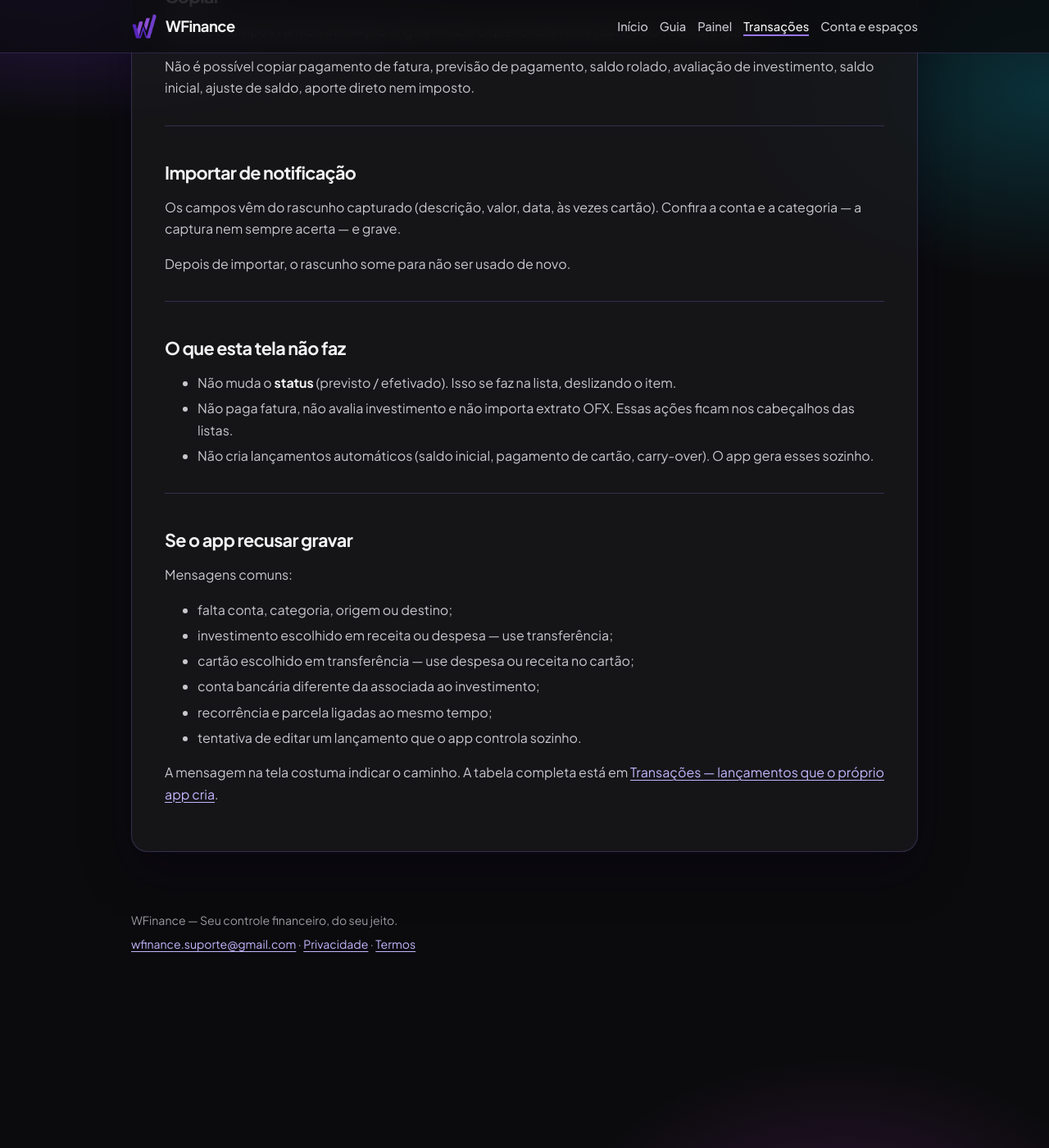
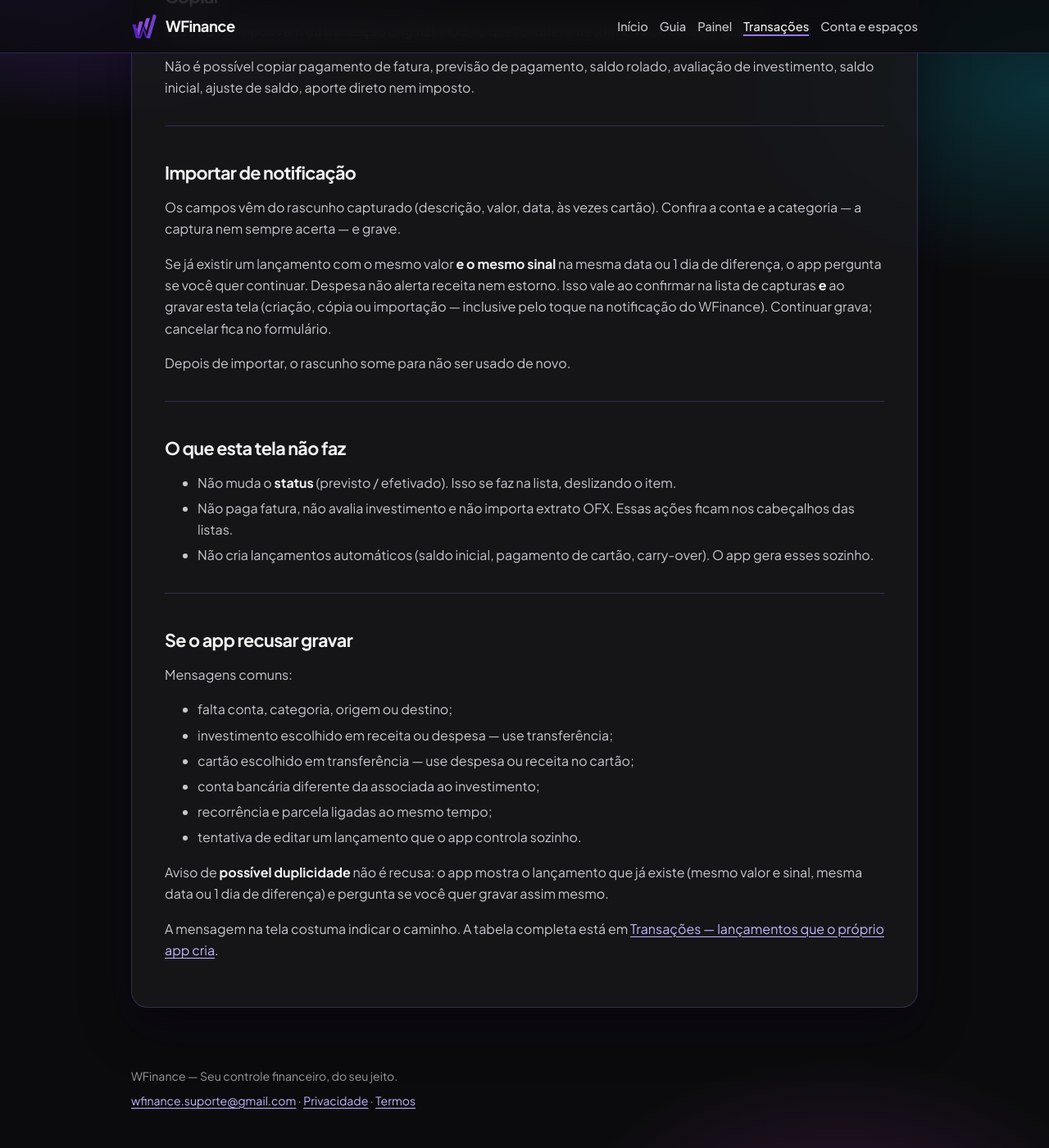
Before and after one commit to wrodriguesjr/WFinanceDocs, a Jekyll site: the page built from docs/UserGuide/Transactions/ManageTransaction.md, in a window 1280 px wide and 1400 px high, scrolled down 3131 px. Shown: the whole window at 82% size. Built offline with Jekyll 4.4.1, drawn with Linux system fonts in a browser that asks for light colours; our own code applies the rules of GitHub Pages for plain Markdown files.

Commit message:
docs: sincronização automática do UserGuide

```diff
--- a/docs/UserGuide/Transactions/ManageTransaction.md
+++ b/docs/UserGuide/Transactions/ManageTransaction.md
@@ -125,6 +125,8 @@ Não é possível copiar pagamento de fatura, previsão de pagamento, saldo rola
 
 Os campos vêm do rascunho capturado (descrição, valor, data, às vezes cartão). Confira a conta e a categoria — a captura nem sempre acerta — e grave.
 
+Se já existir um lançamento com o mesmo valor **e o mesmo sinal** na mesma data ou 1 dia de diferença, o app pergunta se você quer continuar. Despesa não alerta receita nem estorno. Isso vale ao confirmar na lista de capturas **e** ao gravar esta tela (criação, cópia ou importação — inclusive pelo toque na notificação do WFinance). Continuar grava; cancelar fica no formulário.
+
 Depois de importar, o rascunho some para não ser usado de novo.
 
 ---
@@ -148,4 +150,6 @@ Mensagens comuns:
 - recorrência e parcela ligadas ao mesmo tempo;
 - tentativa de editar um lançamento que o app controla sozinho.
 
+Aviso de **possível duplicidade** não é recusa: o app mostra o lançamento que já existe (mesmo valor e sinal, mesma data ou 1 dia de diferença) e pergunta se você quer gravar assim mesmo.
+
 A mensagem na tela costuma indicar o caminho. A tabela completa está em [Transações — lançamentos que o próprio app cria](Transactions.md#lançamentos-que-o-próprio-app-cria).
```
Also changed, not shown: docs/UserGuide/Transactions/Transactions.md (+2 -0 lines).
